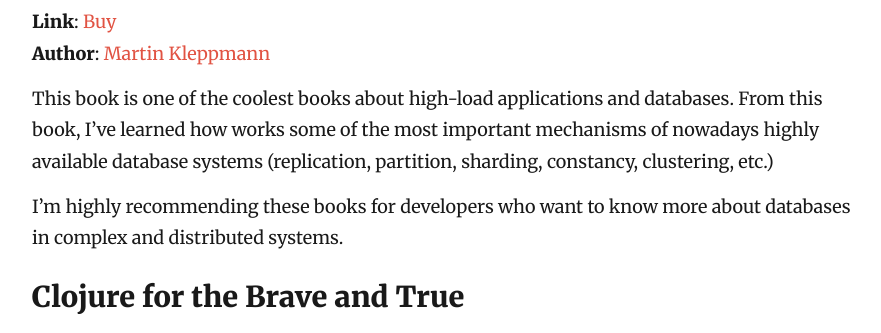
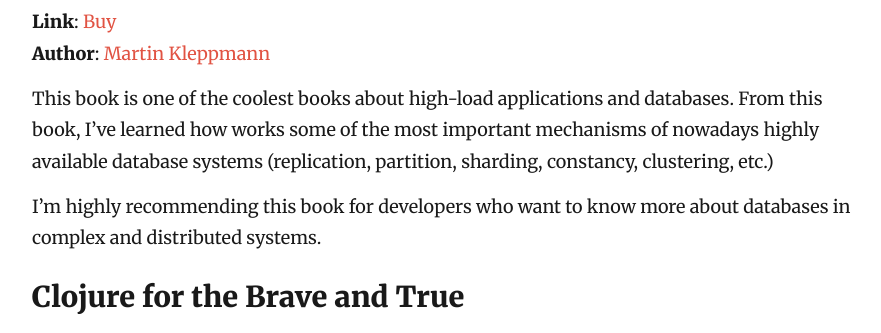
Before and after one commit to lk-geimfari/lk-geimfari.github.io, a Jekyll site: the page built from _posts/2020-09-27-ten-books-which-i-read-this-year.md, in a window 1280 px wide and 900 px high, scrolled down 1411 px, cut to the strip 65-398 px from the top of the window. Shown: the whole strip, without its empty margins (197-1078 px from the left). Built offline with Jekyll 4.4.1, drawn with Linux system fonts in a browser that asks for light colours; nearby versions of some CDN libraries; comment, search, counter and statistics services are not loaded.

Commit message:
Fix typos

```diff
--- a/_posts/2020-09-27-ten-books-which-i-read-this-year.md
+++ b/_posts/2020-09-27-ten-books-which-i-read-this-year.md
@@ -39,8 +39,8 @@
 works some of the most important mechanisms of nowadays highly available database systems (replication, partition,
 sharding, constancy, clustering, etc.)
 
-I'm highly recommending these books for developers who want to know more about databases in complex and
-distributed systems.
+I’m highly recommending this book for developers who want to know more about databases in complex and distributed systems.
+
 
 ## Clojure for the Brave and True
 
```
